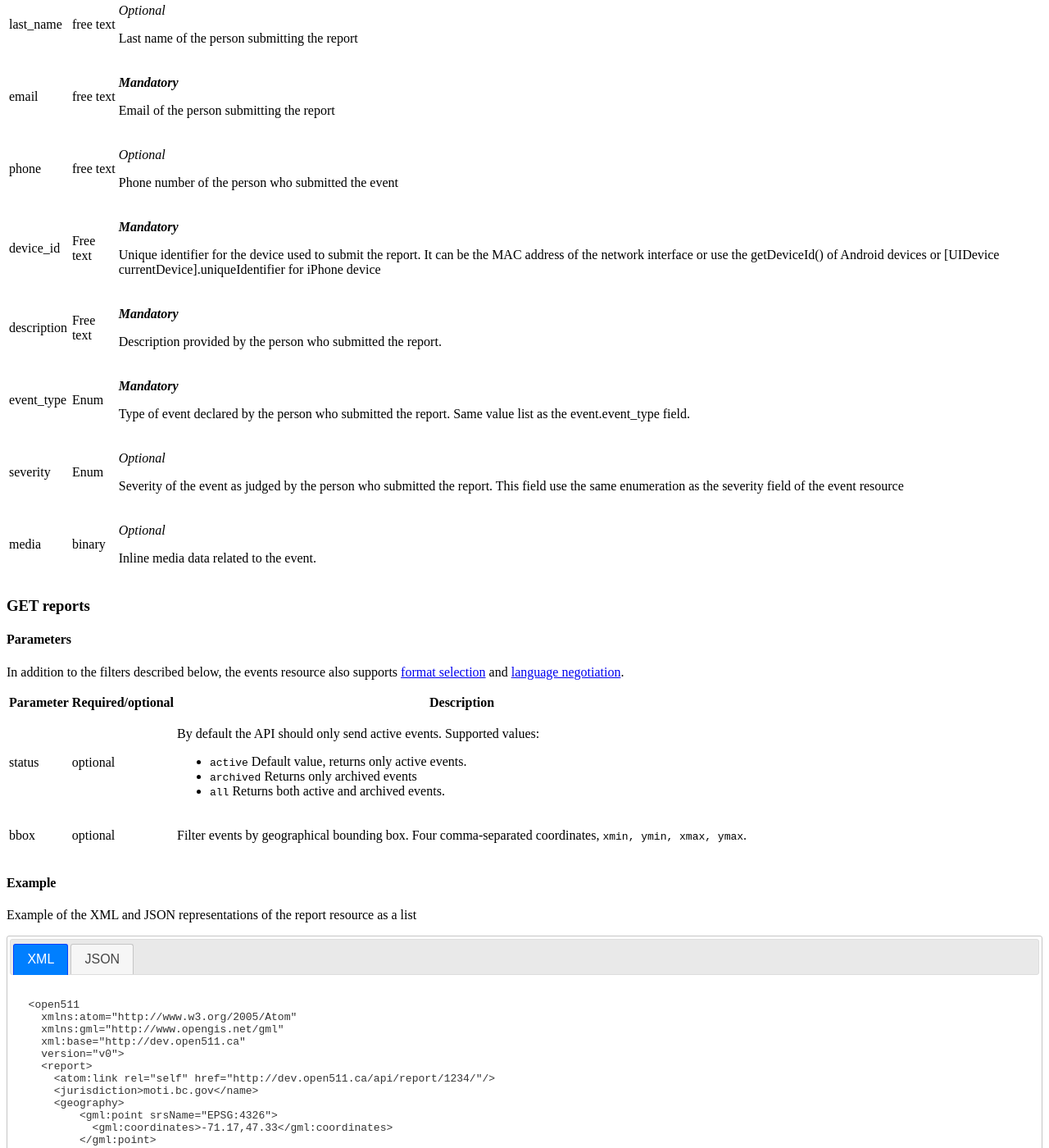
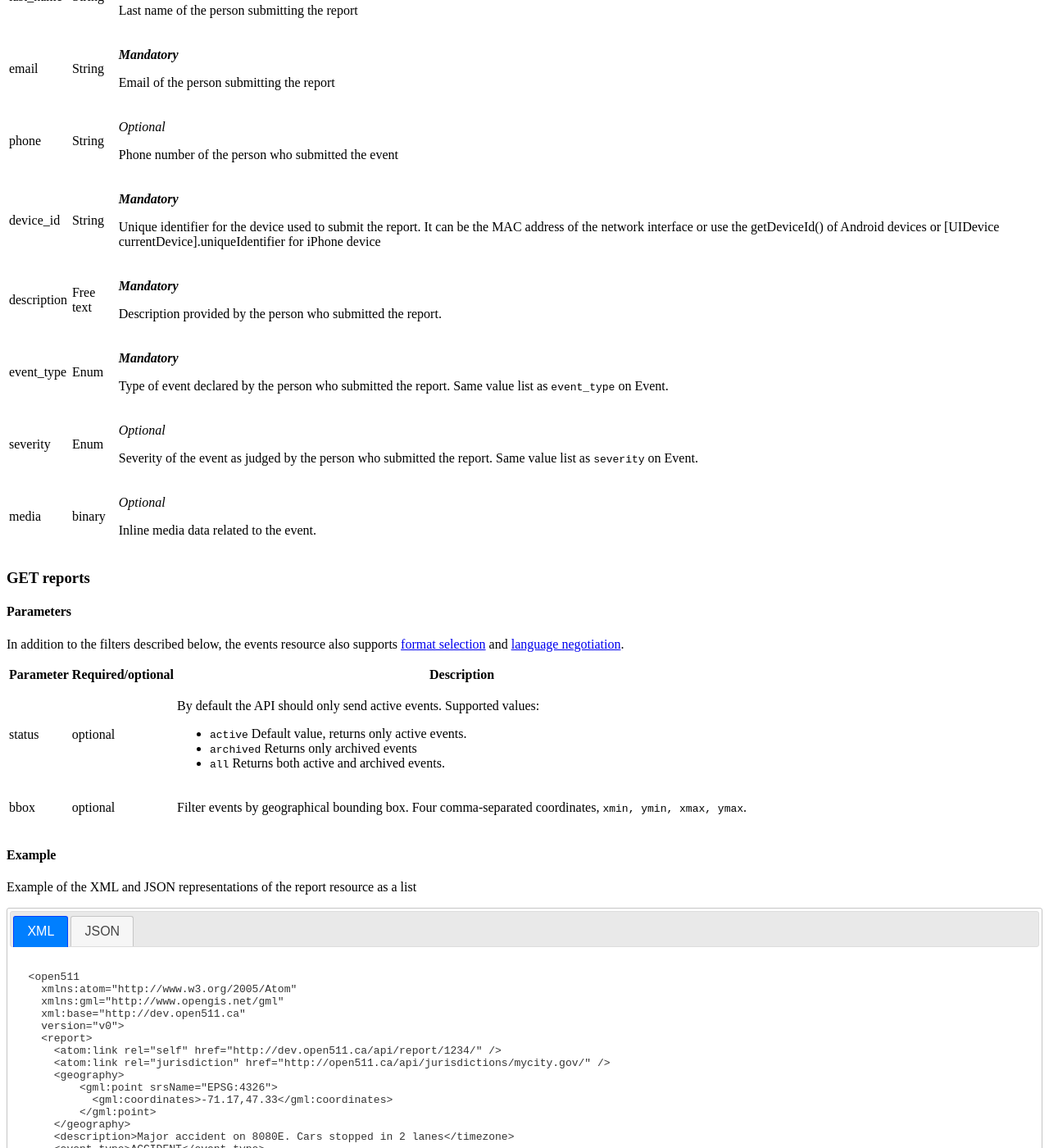
Before and after one commit to open511/Open511API, a Jekyll site: the page built from report.html, in a window 1280 px wide and 1400 px high, scrolled down 1601 px. Shown: the whole window at 82% size. Built offline with Jekyll 4.4.1, drawn with Linux system fonts in a browser that asks for light colours; nearby versions of some CDN libraries; some of the changed text lies outside the part shown.

Commit message:
Report copy edits

```diff
--- a/guidelines.html
+++ b/guidelines.html
@@ -118,7 +118,7 @@
     <pre>"<b>description</b>_url": "http://example.net/description.html"</pre>
   But there are some exceptions:
   <ul>
-    <li>Links with <code>rel="self"</code> are named simple <code>url</code> in JSON.</li>
+    <li>Links with <code>rel="self"</code> are named simply <code>url</code> in JSON.</li>
     <li>In the <code>attachments</code> section of events, where links are expected to include several attributes, links are serialized as JSON objects.
       <pre>&lt;atom:link rel="related" title="Detour map" type="application/pdf" length="200345" href="http://my.city.gov/trafic/advisory/39473/com.pdf" /&gt;</pre>
       becomes
@@ -224,6 +224,8 @@
 
 <p>The Open511 API is designed to support multi-jurisdiction endpoints (an endpoint that provides data for several jurisdictions) and aggregation of the content (an endpoint that gathers information from other endpoints). The last feature is meant to simplify the work of clients. For example a region can setup an aggregator for all the jurisdictions of the region, or a third party can build a service that serves a province or a country.</p>
 
+<p>Aggregators should not accept any client requests to modify aggregated data. Endpoints for aggregated data should accept only GET requests.</p>
+
 <p>For the client, these features should be fairly transparent: endpoints will work the same way as described in the documentation. It is important to know that the jurisdiction links (in discovery and in events) must always point to the original resource (e.g, the original endpoint). This way, the client always has the opportunity to access the data of the original endpoint.</p>
 
 <a id="cross"></a>
--- a/report.html
+++ b/report.html
@@ -4,7 +4,7 @@
 presentation :
   purpose :
     name : purpose
-    value : <p>Reports are events reported by citizens/untrusted sources, it is the crowdsource feature of the Open511 resource.</p><p>The POST method should be used in conjunction with the x-www-form format to submit new crowdsourced reports.</p><p>The GET methode will return a list of all the active reports</p><p>Report submission can only be sent to the orignal endpoint (not to an agregator)
+    value : <p>Reports are road events reported by citizens/untrusted sources. The scope is the same as for the Event resorce, but the data are crowdsourced and unverified.</p><p>POST requests should be used to submit new reports.</p><p>GET requests will return a list of all the active reports.</p>
   method :
     name : method
     value : POST, GET
@@ -21,8 +21,8 @@
 
     - name: jurisdiction
       mandatory: Mandatory
-      type: Free text
-      desc: <p>Full url of the jurisdiction linked with the report.</p>
+      type: String
+      desc: <p>ID of the jurisdiction to submit the report to.</p>
 
     - name: lat
       type: float
@@ -35,28 +35,28 @@
       desc: <p>Longitude of the report in WGS84 projection</p>
 
     - name: first_name
-      type: free text
+      type: String
       mandatory: Optional
       desc: <p>First name of the person submitting the report</p>
 
     - name: last_name
-      type: free text
+      type: String
       mandatory: Optional
       desc: <p>Last name of the person submitting the report</p>
 
     - name: email
-      type: free text
+      type: String
       mandatory: Mandatory
       desc: <p>Email of the person submitting the report</p>
 
     - name: phone
-      type: free text
+      type: String
       mandatory: Optional
       desc: <p>Phone number of the person who submitted the event</p>
 
     - name: device_id
       mandatory: Mandatory
-      type: Free text
+      type: String
       desc: <p>Unique identifier for the device used to submit the report. It can be the MAC address of the network interface or use the getDeviceId() of Android devices or [UIDevice currentDevice].uniqueIdentifier for iPhone device</p>
 
     - name: description
@@ -67,12 +67,12 @@
     - name: event_type
       type: Enum
       mandatory: Mandatory
-      desc: <p>Type of event declared by the person who submitted the report. Same value list as the event.event_type field.</p>
+      desc: <p>Type of event declared by the person who submitted the report. Same value list as <code>event_type</code> on Event.</p>
 
     - name: severity
       type: Enum
       mandatory: Optional
-      desc: <p>Severity of the event as judged by the person who submitted the report. This field use the same enumeration as the severity field of the event resource</p>
+      desc: <p>Severity of the event as judged by the person who submitted the report. Same value list as <code>severity</code> on Event.</p>
 
     - name: media
       type: binary
@@ -80,15 +80,15 @@
       desc: <p>Inline media data related to the event.</p>
 
 getrepresentation :
-    - name: juridiction
-      type: free text
+    - name: jurisdiction
+      type: <a href="guidelines.html#links">Link</a>
       mandatory: Mandatory
-      desc: <p>Jurisdiction related to the report.</p>
+      desc: <p>Jurisdiction to whom the report was submitted.</p>
 
     - name: geography
       type: <a href="guidelines.html#geospatial">geography field</a>
       mandatory: Mandatory
-      desc: <p>Location of the report. Only <code>POINT</code> is supported.</p>
+      desc: <p>Location of the report. Only <code>Point</code> is supported.</p>
 
     - name: description
       type: Free text
@@ -97,31 +97,32 @@
 
     - name: event_type
       type:  Enum
-      mandatory: Optional
-      desc: <p>Event type as provided by the submitter of the report. Same value list as the event.event_type list.</p>
+      mandatory: Mandatory
+      desc: <p>Event type as provided by the submitter of the report. Same value list as <code>event_type</code> on Event.</p>
 
     - name: severity
       type: Enum
       mandatory: Optional
-      desc: <p>Severity as provided by the submitter of the report. Same value list as the event.severity</pre>
+      desc: <p>Severity as provided by the submitter of the report. Same value list as <code>severity</code> on Event.</pre>
 
     - name: status
       type: Enum
       mandatory: Mandatory
       desc: <p>Status attributed by the jurisdiction. Value list&colon;<ul><li><code>OPEN</code> - Default value. The report is active but not confirmed by the jurisdiction</li><li><code>CONFIRMED</code> - The report is active and the jurisdiction has confirmed the report.</li><li><code>REJECTED</code> - The jurisdiction has rejected the report</li><li><code>CLOSED</code> - The report has been closed (either after being confirmed or not)</li><li><code>DUPLICATED</code> - The report is considered as a duplicated of an existing event/report.</p>
 
-    - name: creation_date
-      type: DateTime
+    - name: created
+      type:  <a href="guidelines.html#datetime">DateTime</a> (UTC)
       mandatory: Mandatory
-      desc: <p>Creation date as defined by the jurisdiction.</p>
+      desc: <p>When the event was initially created.</p>
 
-    - name: last_update
-      type: DateTime
+    - name: updated
+      type:   <a href="guidelines.html#datetime">DateTime</a> (UTC)
       mandatory: Mandatory
+      desc: <p>When the content of the event last changed. Will be the same as <code>created</code> if no updates have occurred.</pre>
       desc: <p>Comment provided by the jurisdiction</p>
 
-    - name: related_url
-      type:  Link
+    - name: related
+      type: <a href="guidelines.html#links">Link</a>
       mandatory: Optional
       desc: <p>Link pointing a related resource. As a general rule, the related link should used to point an official event that would replace the report.</p>
 ---
@@ -216,8 +217,8 @@
   xml:base="http://dev.open511.ca"
   version="v0"&gt;
   &lt;report&gt;
-    &lt;atom:link rel="self" href="http://dev.open511.ca/api/report/1234/"/&gt;
-    &lt;jurisdiction&gt;moti.bc.gov&lt;/name&gt;
+    &lt;atom:link rel="self" href="http://dev.open511.ca/api/report/1234/" /&gt;
+    &lt;atom:link rel="jurisdiction" href="http://open511.ca/api/jurisdictions/mycity.gov/" /&gt;
     &lt;geography&gt;
         &lt;gml:point srsName="EPSG:4326"&gt;
           &lt;gml:coordinates&gt;-71.17,47.33&lt;/gml:coordinates&gt;
@@ -248,7 +249,8 @@
 {
     "content": [
         {
-            "jurisdiction": "moti.bc.gov",
+            "url": "http://dev.open511.ca/api/report/1234/",
+            "jurisdiction_url": "http://open511.ca/api/jurisdictions/mycity.gov/",
             "geography": {
                 "type": "Point",
                 "coordinates": [
```
Also changed, not shown: other parts of report.html (+2 -2 lines), event.html (+4 -4 lines).
